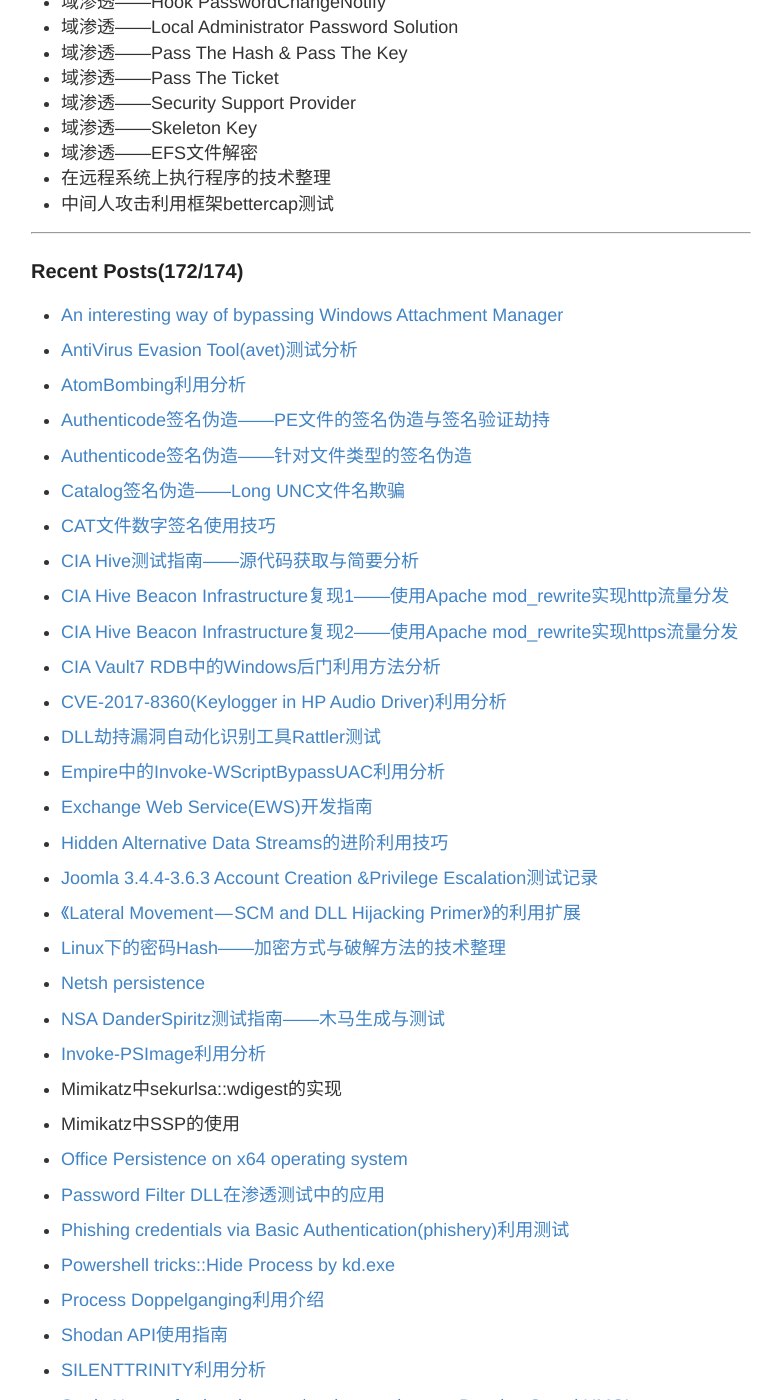
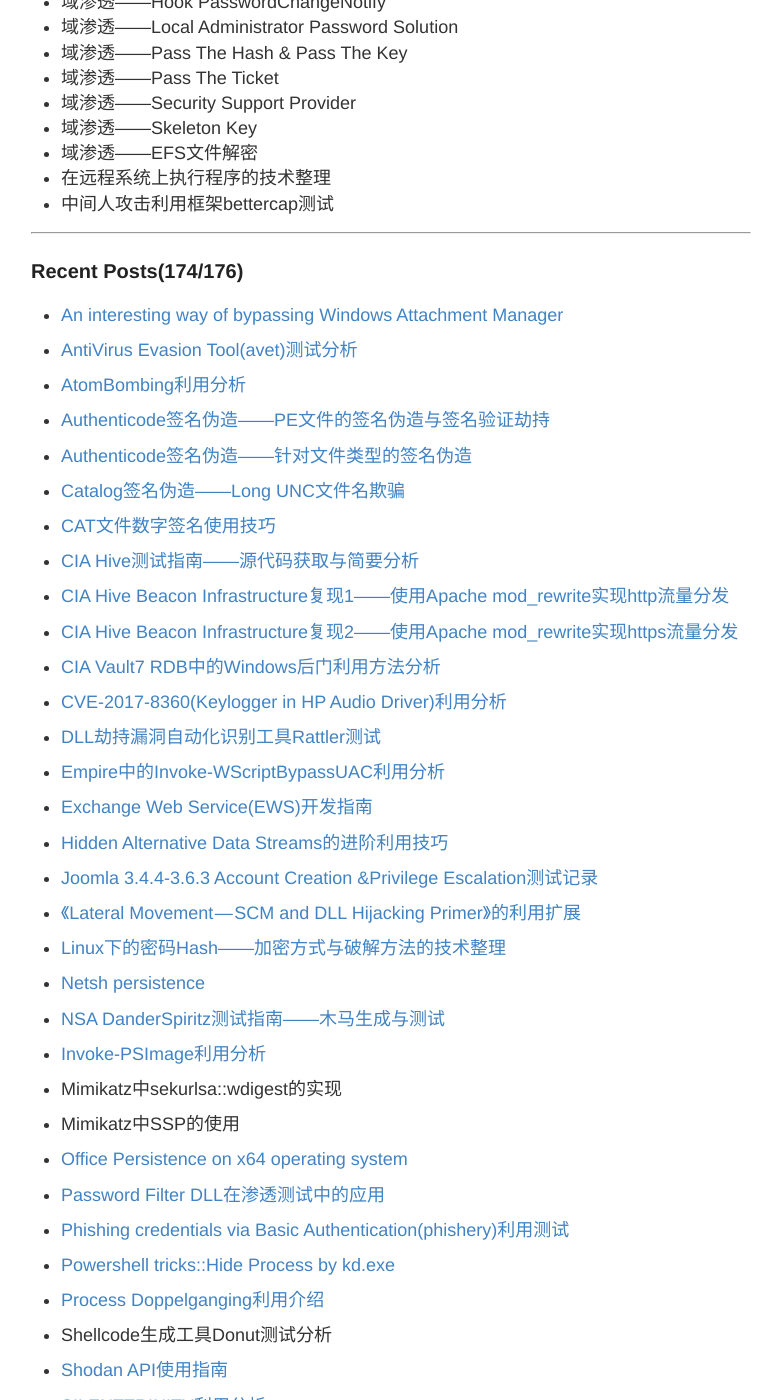
Before and after one commit to 3gstudent/backup-3gstudent.github.io, a Jekyll site: the page built from about.md, in a window 1280 px wide and 1400 px high, scrolled down 1374 px. Shown: the whole window, without its empty margins (249-1017 px from the left). Built offline with Jekyll 4.4.1, drawn with Linux system fonts in a browser that asks for light colours; some of the changed text lies outside the part shown.

Commit message:
Update about.md

```diff
--- a/about.md
+++ b/about.md
@@ -65,7 +65,7 @@ Github:   [3gstudent](https://github.com/3gstudent)
 
 ---
 
-### Recent Posts(172/174)
+### Recent Posts(174/176)
 
 -
  [An interesting way of bypassing Windows Attachment Manager](https://3gstudent.github.io/3gstudent.github.io/An-interesting-way-of-bypassing-Windows-Attachment-Manager/)
@@ -153,6 +153,9 @@ Github:   [3gstudent](https://github.com/3gstudent)
 
 -
  [Process Doppelganging利用介绍](https://3gstudent.github.io/3gstudent.github.io/Process-Doppelganging%E5%88%A9%E7%94%A8%E4%BB%8B%E7%BB%8D/)
+
+-
+ Shellcode生成工具Donut测试分析
 
 -
  [Shodan API使用指南](https://3gstudent.github.io/3gstudent.github.io/Shodan-API%E4%BD%BF%E7%94%A8%E6%8C%87%E5%8D%97/)
@@ -297,6 +300,9 @@ Github:   [3gstudent](https://github.com/3gstudent)
 
 -
  [本地密码查看工具LaZagne中的自定义脚本开发](https://3gstudent.github.io/3gstudent.github.io/%E6%9C%AC%E5%9C%B0%E5%AF%86%E7%A0%81%E6%9F%A5%E7%9C%8B%E5%B7%A5%E5%85%B7LaZagne%E4%B8%AD%E7%9A%84%E8%87%AA%E5%AE%9A%E4%B9%89%E8%84%9A%E6%9C%AC%E5%BC%80%E5%8F%91/)
+
+-
+ 从内存加载.NET程序集(execute-assembly)的利用分析
 
 -
  [对APT34泄露工具的分析——HighShell和HyperShell](https://3gstudent.github.io/3gstudent.github.io/%E5%AF%B9APT34%E6%B3%84%E9%9C%B2%E5%B7%A5%E5%85%B7%E7%9A%84%E5%88%86%E6%9E%90-HighShell%E5%92%8CHyperShell/)
```
